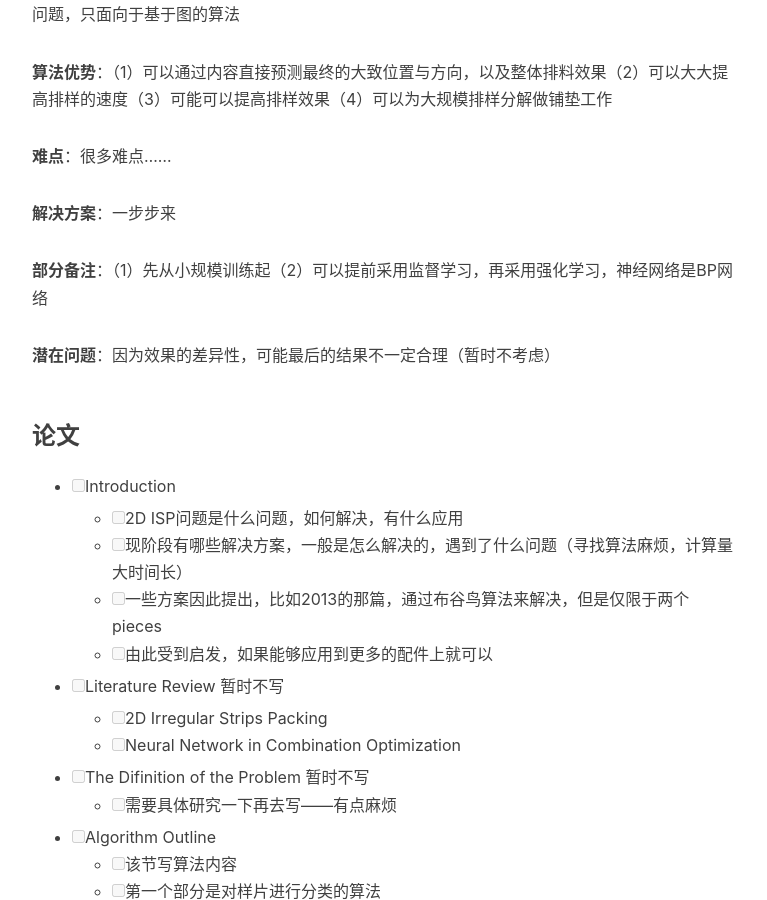
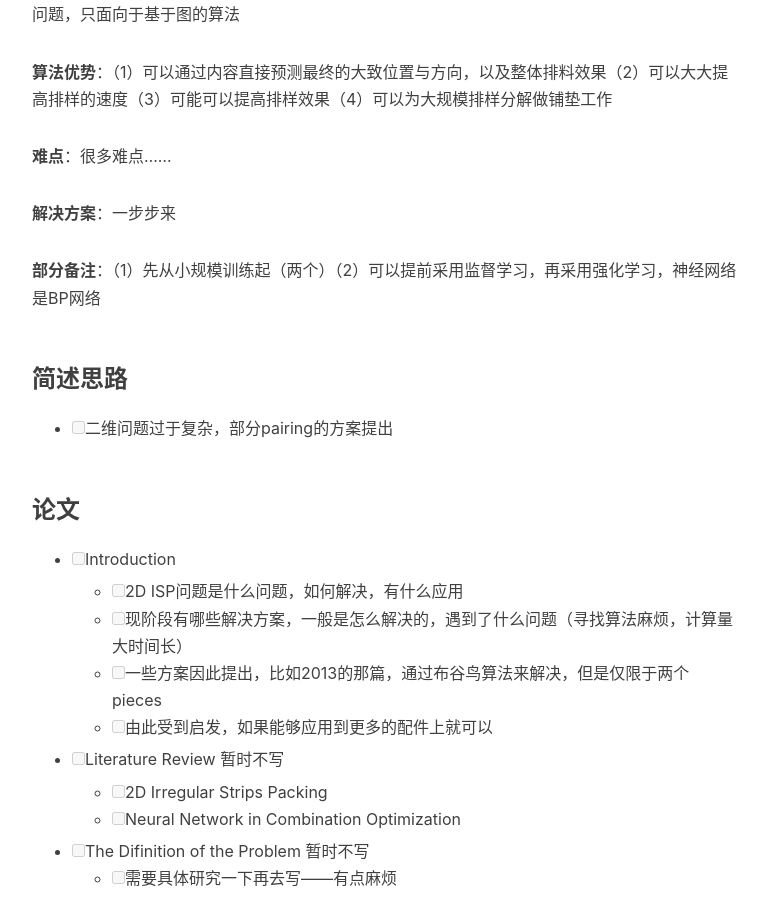
Before and after one commit to seanys/seanys-page-old, a Jekyll site: the page built from _posts/2019-10-15-algorithm.md, in a window 1280 px wide and 900 px high, scrolled down 1242 px. Shown: the whole window, without its empty margins (233-1000 px from the left). Built offline with Jekyll 4.4.1, drawn with Linux system fonts in a browser that asks for light colours; nearby versions of some CDN libraries; comment, search, counter and statistics services are not loaded.

Commit message:
增加了一部分笔记

```diff
--- a/_posts/2019-10-15-algorithm.md
+++ b/_posts/2019-10-15-algorithm.md
@@ -33,9 +33,13 @@ tags:
 
 **解决方案**：一步步来
 
-**部分备注**：（1）先从小规模训练起（2）可以提前采用监督学习，再采用强化学习，神经网络是BP网络
+**部分备注**：（1）先从小规模训练起（两个）（2）可以提前采用监督学习，再采用强化学习，神经网络是BP网络
 
-**潜在问题**：因为效果的差异性，可能最后的结果不一定合理（暂时不考虑）
+
+
+### 简述思路
+
+- [ ] 二维问题过于复杂，部分pairing的方案提出
 
 
 
```
Also changed, not shown: _includes/about/zh.md (+1 -1 lines), _posts/2019-10-18-machine-learning.md (+6 -2 lines), _posts/2019-10-22-dl-detail.md (added, +50 -0 lines).
